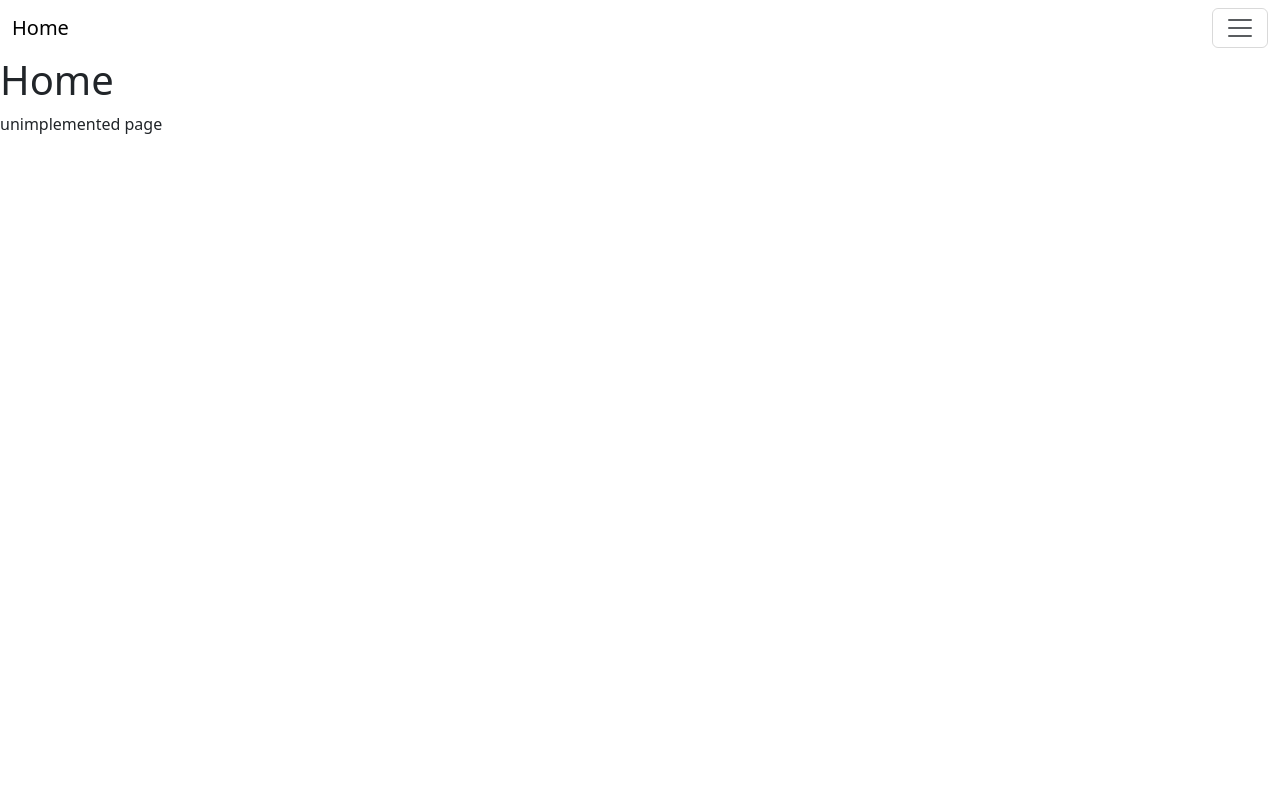
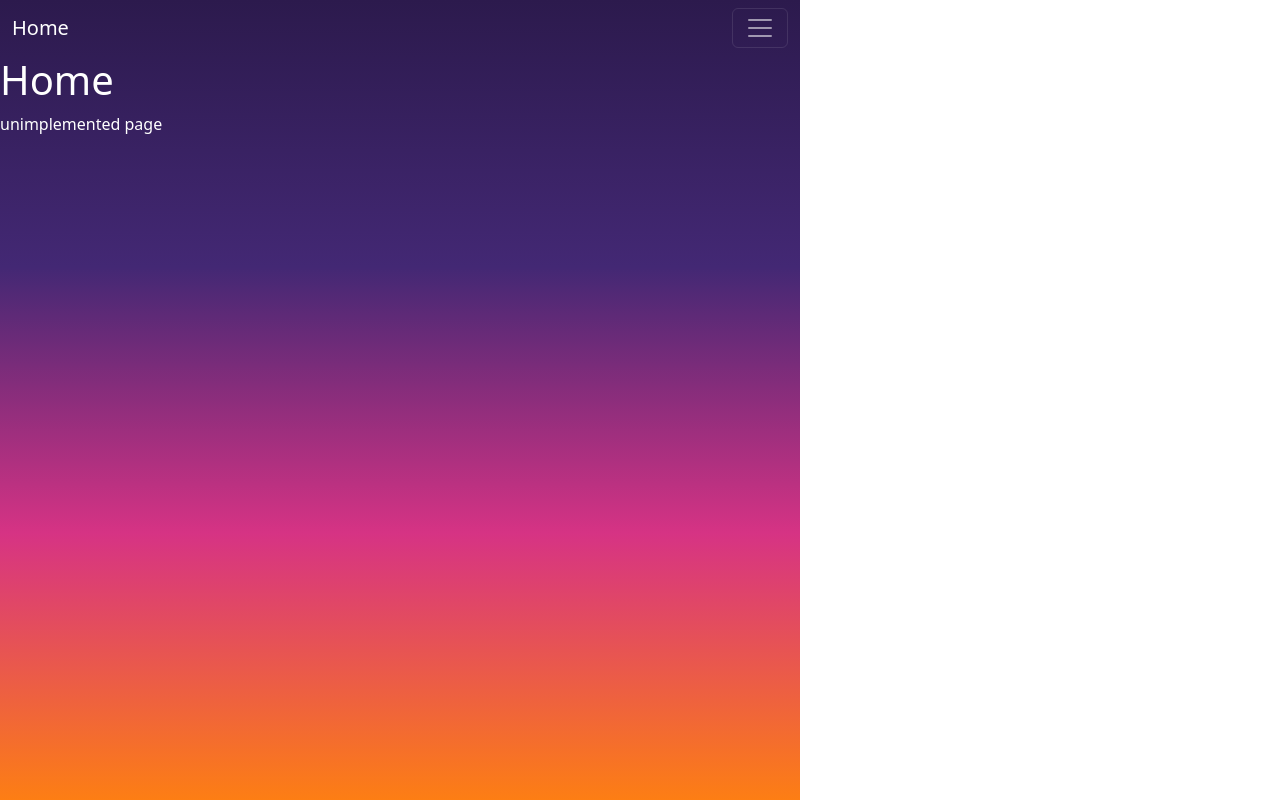
Before and after one commit to saltyypanda/personal-website, a React (Create React App) app in the folder my-app/: page / in a window 1280 px wide. Built offline with nearby package versions, Linux system fonts and the light colour scheme.

Commit message:
Added background and text coloring

```diff
--- a/my-app/src/App.css
+++ b/my-app/src/App.css
@@ -1,4 +1,6 @@
 .App {
+  background: linear-gradient(to bottom, $purple, $pink);
+  background-size: cover;
   text-align: center;
 }
 
--- a/my-app/src/App.js
+++ b/my-app/src/App.js
@@ -15,8 +15,9 @@ import Home from './pages/Home';
 
 function App() {
     return (
+        <div className='background'>
             <Router>
-            <NavBar />
+                <NavBar dark="true" />
                 <Routes>
                     <Route exact path="/" element={<Home />} />
                     {/* <Route path="/about" element={<About />} />
@@ -31,6 +32,7 @@ function App() {
                     /> */}
                 </Routes>
             </Router>
+        </div>
     );
 }
 
--- a/my-app/src/components/Navbar.js
+++ b/my-app/src/components/Navbar.js
@@ -20,7 +20,6 @@ const NavBar = (args) => {
     const toggle = () => setIsOpen(!isOpen);
 
     return (
-        <div>
         <Navbar {...args}>
             <NavbarBrand href="/">Home</NavbarBrand>
             <NavbarToggler onClick={toggle} />
@@ -49,7 +48,6 @@ const NavBar = (args) => {
                 <NavbarText>Simple Text</NavbarText>
             </Collapse>
         </Navbar>
-        </div>
     );
 };
 
--- a/my-app/src/index.js
+++ b/my-app/src/index.js
@@ -4,6 +4,7 @@ import './index.css';
 import App from './App';
 import reportWebVitals from './reportWebVitals';
 import 'bootstrap/dist/css/bootstrap.min.css';
+import './styles.scss'
 
 const root = ReactDOM.createRoot(document.getElementById('root'));
 root.render(
--- a/my-app/src/pages/Home.js
+++ b/my-app/src/pages/Home.js
@@ -1,11 +1,12 @@
 import React from "react";
+import '../styles.scss'
 
 function Home() {
     return (
-        <>
-            <h1>Home</h1>
-            <p>unimplemented page</p>
-        </>
+        <div>
+            <h1 className="text-white">Home</h1>
+            <p className="text-white">unimplemented page</p>
+        </div>
     );
 }
 
```
Lines whose indentation alone changed are shown as unchanged.
